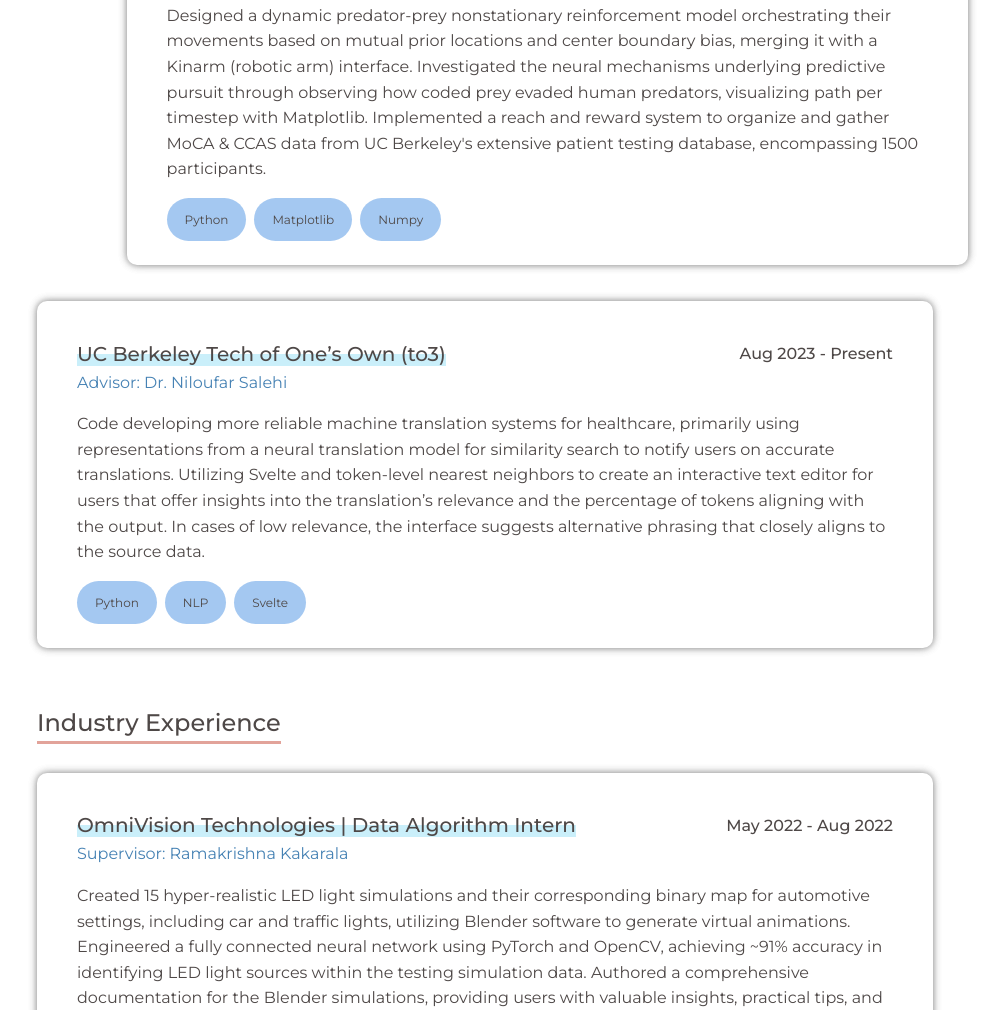
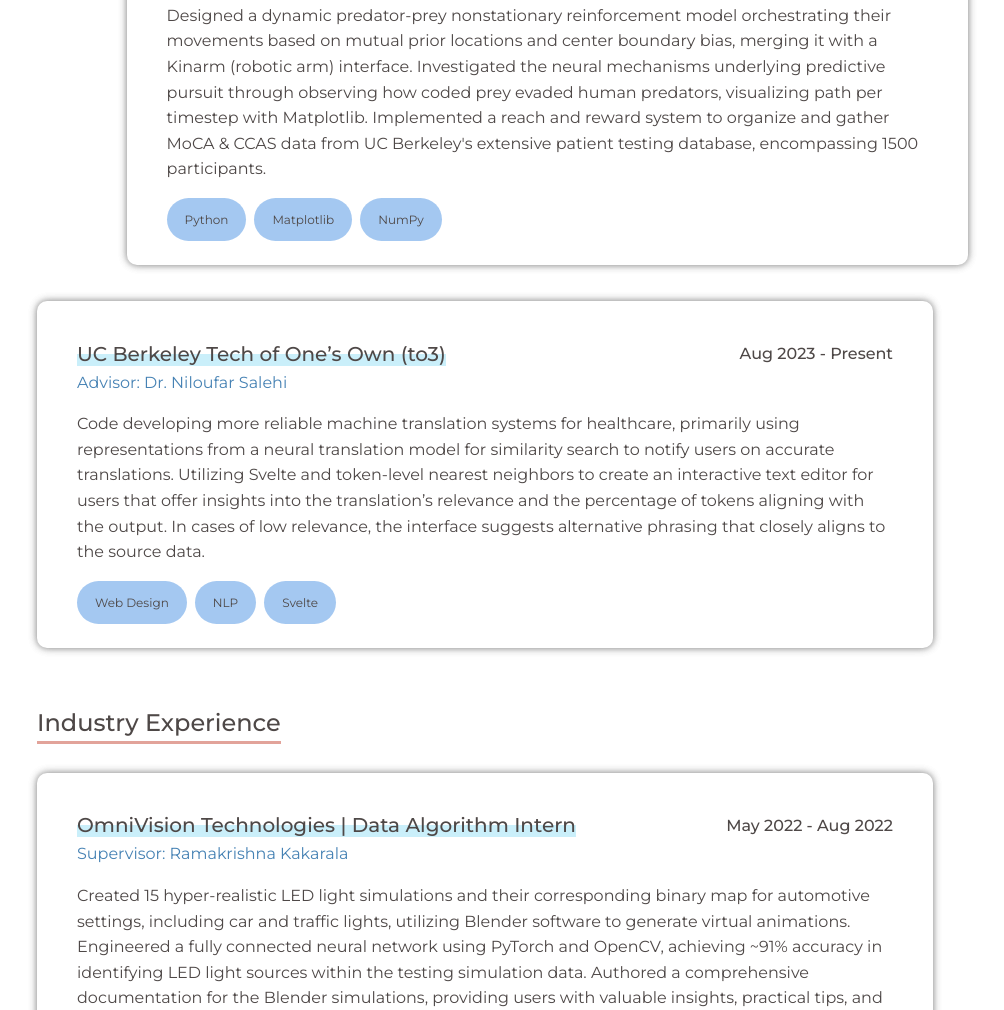
Before and after one commit to raelindesign/raelindesign.github.io, a plain HTML site: page index.html in a window 1280 px wide. Shown: the part 773-1783 px from the top of the page, without its empty margins (155-1159 px from the left). Drawn offline with Linux system fonts and the light colour scheme.

Commit message:
skill updates

```diff
--- a/index.html
+++ b/index.html
@@ -58,7 +58,7 @@
                 <div class = "skills">
                     <div class = "skill"><p style="font-size: 12px;">Python</p></div>
                     <div class = "skill"><p style="font-size: 12px;">Matplotlib</p></div>
-                    <div class = "skill"><p style="font-size: 12px;">Numpy</p></div>
+                    <div class = "skill"><p style="font-size: 12px;">NumPy</p></div>
                 </div>
             </div>
 
@@ -77,7 +77,7 @@
                 </p>
                 <!-- Skills -->
                 <div class = "skills">
-                    <div class = "skill"><p style="font-size: 12px;">Python</p></div>
+                    <div class = "skill"><p style="font-size: 12px;">Web Design</p></div>
                     <div class = "skill"><p style="font-size: 12px;">NLP</p></div>
                     <div class = "skill"><p style="font-size: 12px;">Svelte</p></div>
                 </div>
```
